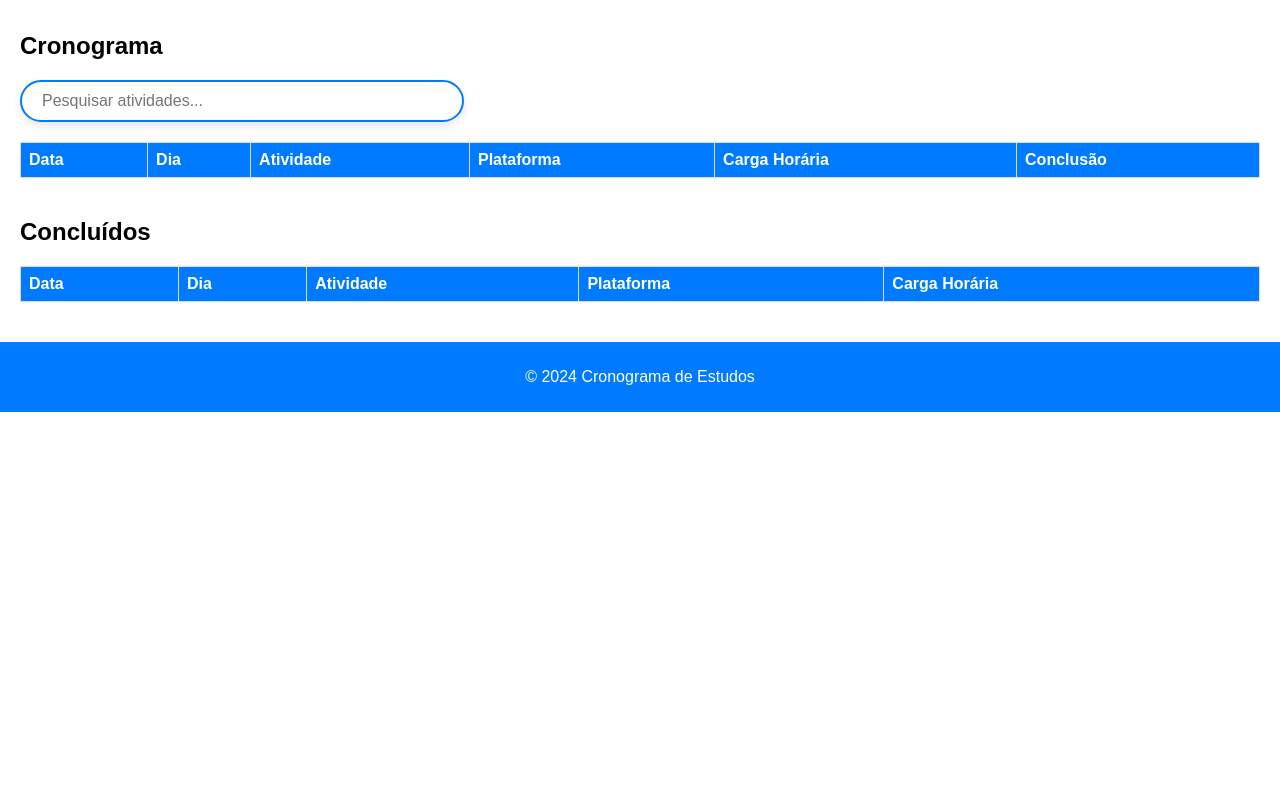
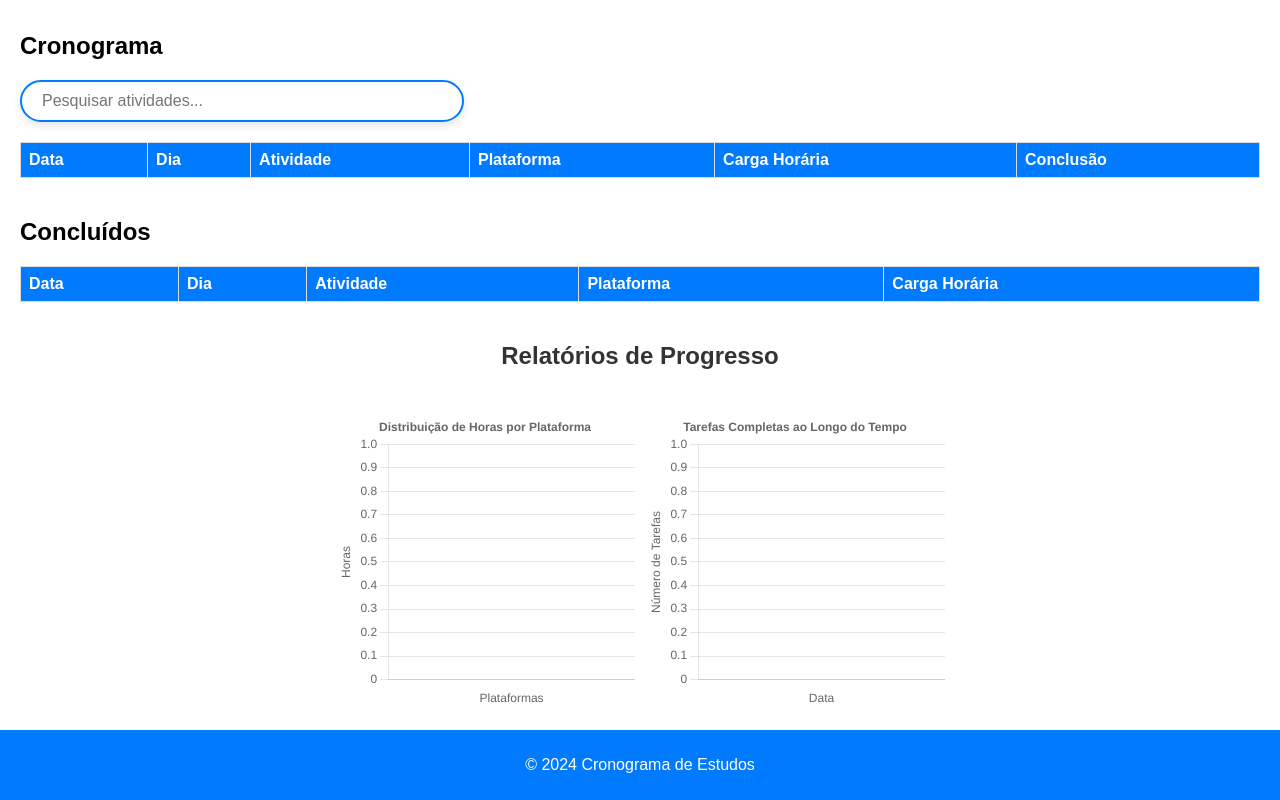
Before and after one commit to anselmotadeu/cronogramaEstudos, a website: page index.html in a window 1280 px wide. Shown: the part 428-1228 px from the top of the page. Before the commit the page ends 840 px from the top, so only its background shows below. Drawn offline with nearby package versions, Linux system fonts and the light colour scheme.

Commit message:
feat: implementação de gráficos sobre as atividades

```diff
--- a/index.html
+++ b/index.html
@@ -5,6 +5,7 @@
     <meta name="viewport" content="width=device-width, initial-scale=1.0">
     <title>Cronograma de Estudos</title>
     <link rel="stylesheet" href="styles.css">
+    <script src="https://cdn.jsdelivr.net/npm/chart.js"></script>
 </head>
 <body>
     <header>
@@ -78,6 +79,14 @@
         </div>
     </main>
 
+    <section id="progress-reports">
+        <h2>Relatórios de Progresso</h2>
+        <div class="charts-container">
+            <canvas id="hoursChart"></canvas>
+            <canvas id="tasksChart"></canvas>
+        </div>
+    </section>
+
     <!-- Modal para adicionar nova matéria -->
     <div id="add-subject-modal" class="modal">
         <div class="modal-content">
--- a/script.js
+++ b/script.js
@@ -64,6 +64,7 @@ document.addEventListener("DOMContentLoaded", function() {
     const completedTableBody = document.querySelector("#completed tbody");
 
     document.getElementById("search-bar").addEventListener("input", filterActivities);
+    generateProgressReports(); // Gera os gráficos de progresso
 
     // Não mostrar notificação de teste aqui ainda
     // showNotification('Teste de Notificação', 'Se você está vendo isso, as notificações estão funcionando!');
@@ -319,4 +320,115 @@ document.addEventListener("DOMContentLoaded", function() {
             return minuteText;
         }
     }
+
+    function generateProgressReports() {
+        const activities = getActivitiesFromStorage();
+
+        const platforms = {};
+        const tasksByDate = {};
+
+        activities.forEach(activity => {
+            // Contabilizar horas por plataforma
+            const [hours, minutes] = parseTime(activity.hours);
+            const totalMinutes = (hours * 60) + minutes;
+
+            if (!platforms[activity.platform]) {
+                platforms[activity.platform] = 0;
+            }
+            platforms[activity.platform] += totalMinutes;
+
+            // Contabilizar tarefas por data
+            if (!tasksByDate[activity.date]) {
+                tasksByDate[activity.date] = 0;
+            }
+            tasksByDate[activity.date]++;
+        });
+
+        // Ordenar as datas em ordem crescente
+        const sortedDates = Object.keys(tasksByDate).sort((a, b) => new Date(a.split('/').reverse().join('-')) - new Date(b.split('/').reverse().join('-')));
+
+        // Criar gráfico de horas por plataforma
+        const ctx1 = document.getElementById('hoursChart').getContext('2d');
+        new Chart(ctx1, {
+            type: 'bar',
+            data: {
+                labels: Object.keys(platforms),
+                datasets: [{
+                    label: 'Horas por Plataforma',
+                    data: Object.values(platforms).map(minutes => minutes / 60),
+                    backgroundColor: '#007bff'
+                }]
+            },
+            options: {
+                maintainAspectRatio: false,
+                scales: {
+                    y: {
+                        beginAtZero: true,
+                        title: {
+                            display: true,
+                            text: 'Horas'
+                        }
+                    },
+                    x: {
+                        title: {
+                            display: true,
+                            text: 'Plataformas'
+                        }
+                    }
+                },
+                plugins: {
+                    legend: {
+                        display: false
+                    },
+                    title: {
+                        display: true,
+                        text: 'Distribuição de Horas por Plataforma'
+                    }
+                }
+            }
+        });
+
+        // Criar gráfico de tarefas por data
+        const ctx2 = document.getElementById('tasksChart').getContext('2d');
+        new Chart(ctx2, {
+            type: 'line',
+            data: {
+                labels: sortedDates,
+                datasets: [{
+                    label: 'Tarefas por Dia',
+                    data: sortedDates.map(date => tasksByDate[date]),
+                    backgroundColor: '#28a745',
+                    borderColor: '#28a745',
+                    fill: false
+                }]
+            },
+            options: {
+                maintainAspectRatio: false,
+                scales: {
+                    y: {
+                        beginAtZero: true,
+                        title: {
+                            display: true,
+                            text: 'Número de Tarefas'
+                        }
+                    },
+                    x: {
+                        title: {
+                            display: true,
+                            text: 'Data'
+                        }
+                    }
+                },
+                plugins: {
+                    legend: {
+                        display: false
+                    },
+                    title: {
+                        display: true,
+                        text: 'Tarefas Completas ao Longo do Tempo'
+                    }
+                }
+            }
+        });
+    }
 });
--- a/styles.css
+++ b/styles.css
@@ -298,3 +298,25 @@ footer {
     border-color: #0056b3;
     box-shadow: 0 4px 12px rgba(0, 0, 0, 0.2);
 }
+
+#progress-reports h2 {
+    text-align: center;
+    font-size: 24px;
+    margin-bottom: 20px;
+    color: #333;
+}
+
+.charts-container {
+    display: flex;
+    justify-content: center; /* Centraliza os gráficos horizontalmente */
+    gap: 10px; /* Reduz o espaçamento entre os gráficos */
+    align-items: center; /* Garante que os gráficos fiquem alinhados na mesma altura */
+    flex-wrap: wrap; /* Permite que os gráficos se ajustem em telas menores */
+    padding: 20px 0; /* Adiciona um pouco de espaçamento vertical */
+}
+
+.charts-container canvas {
+    width: 100%;
+    max-width: 300px; /* Ajusta a largura máxima dos gráficos */
+    height: 300px; /* Define uma altura fixa para evitar distorções */
+}
```
